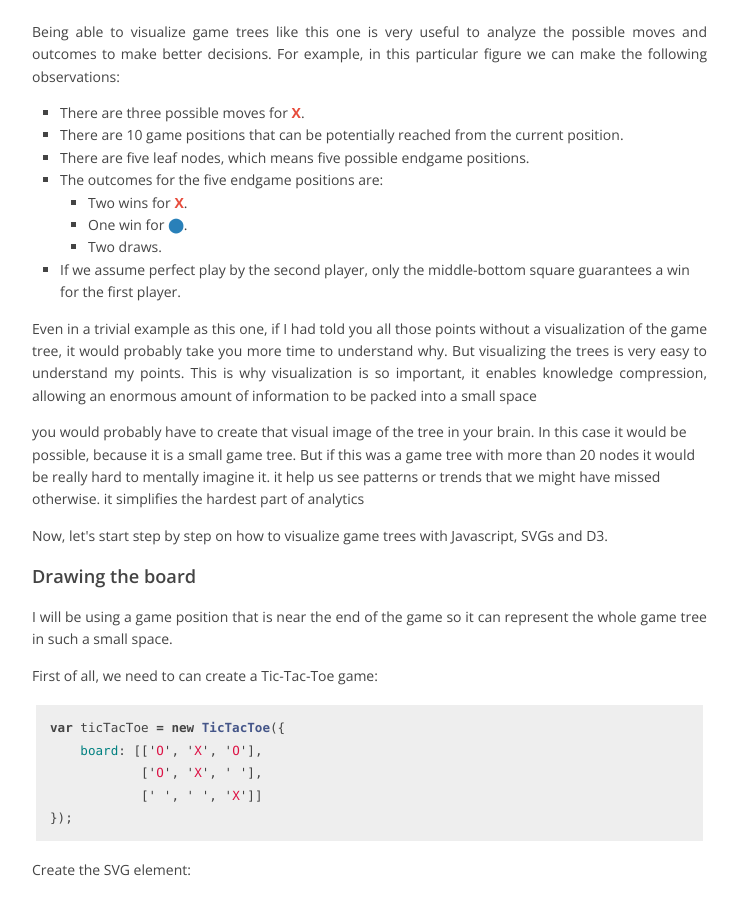
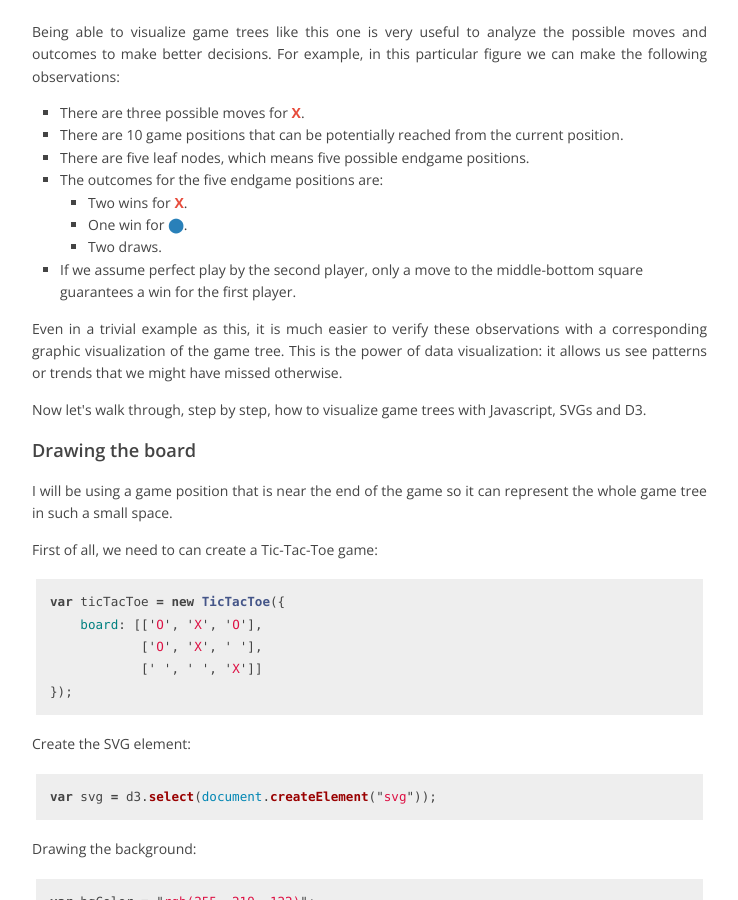
Before and after one commit to davidrobles/davidrobles.github.io, a Jekyll site: the page built from _posts/2015-01-19-visualizing-game-trees-with-d3.html, in a window 1280 px wide and 900 px high, scrolled down 894 px. Shown: the whole window, without its empty margins (128-866 px from the left). Built offline with Jekyll 4.4.1, drawn with Linux system fonts in a browser that asks for light colours; Markdown is read by kramdown in place of the engine named in the settings; comment, search, counter and statistics services are not loaded.

Commit message:
Update post

```diff
--- a/_posts/2015-01-19-visualizing-game-trees-with-d3.html
+++ b/_posts/2015-01-19-visualizing-game-trees-with-d3.html
@@ -54,26 +54,18 @@ js:         ["visualizing-game-trees-with-d3/d3.js",
         </ul>
     </li>
     <li>
-        If we assume perfect play by the second player, only the middle-bottom square guarantees a win for the first
-        player.
+        If we assume perfect play by the second player, only a move to the middle-bottom square guarantees a win for the
+        first player.
     </li>
 </ul>
 
 <p>
-    Even in a trivial example as this one, if I had told you all those points without a visualization of the game tree,
-    it would probably take you more time to understand why. But visualizing the trees is very easy to understand my points. This is why visualization is so important, it enables
-    knowledge compression, allowing an enormous amount of information to be packed into a small space
-
+    Even in a trivial example as this, it is much easier to verify these observations with a corresponding graphic
+    visualization of the game tree. This is the power of data visualization: it allows us see patterns or trends that we
+    might have missed otherwise.
 </p>
 
-you would probably have to create that visual image of the tree in your brain. In this case it would be possible,
-because it is a small game tree. But if this was a game tree with more than 20 nodes it would be really hard to mentally imagine it.
-
-it help us see patterns or trends that we might have missed otherwise.
-
-it simplifies the hardest part of analytics
-
-<p>Now, let's start step by step on how to visualize game trees with Javascript, SVGs and D3.</p>
+<p>Now let's walk through, step by step, how to visualize game trees with Javascript, SVGs and D3.</p>
 
 <h2>Drawing the board</h2>
 
```
